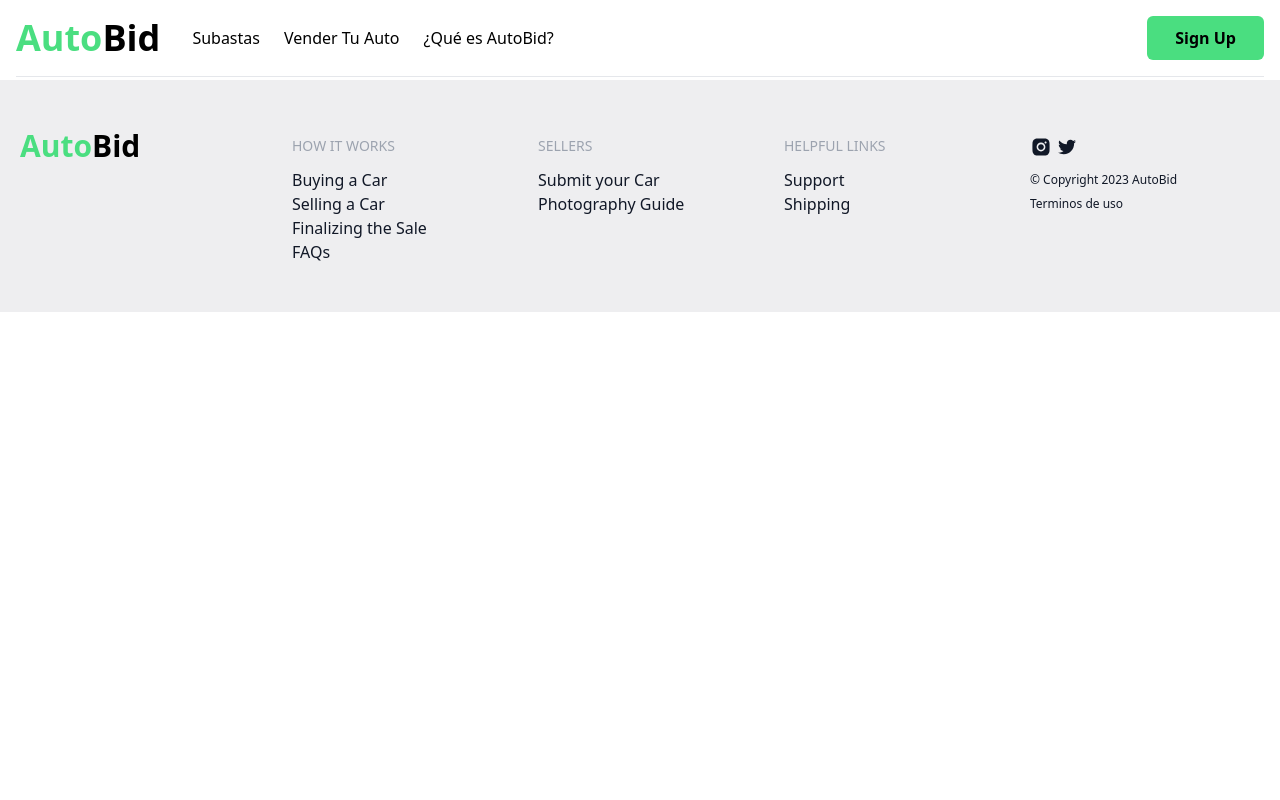
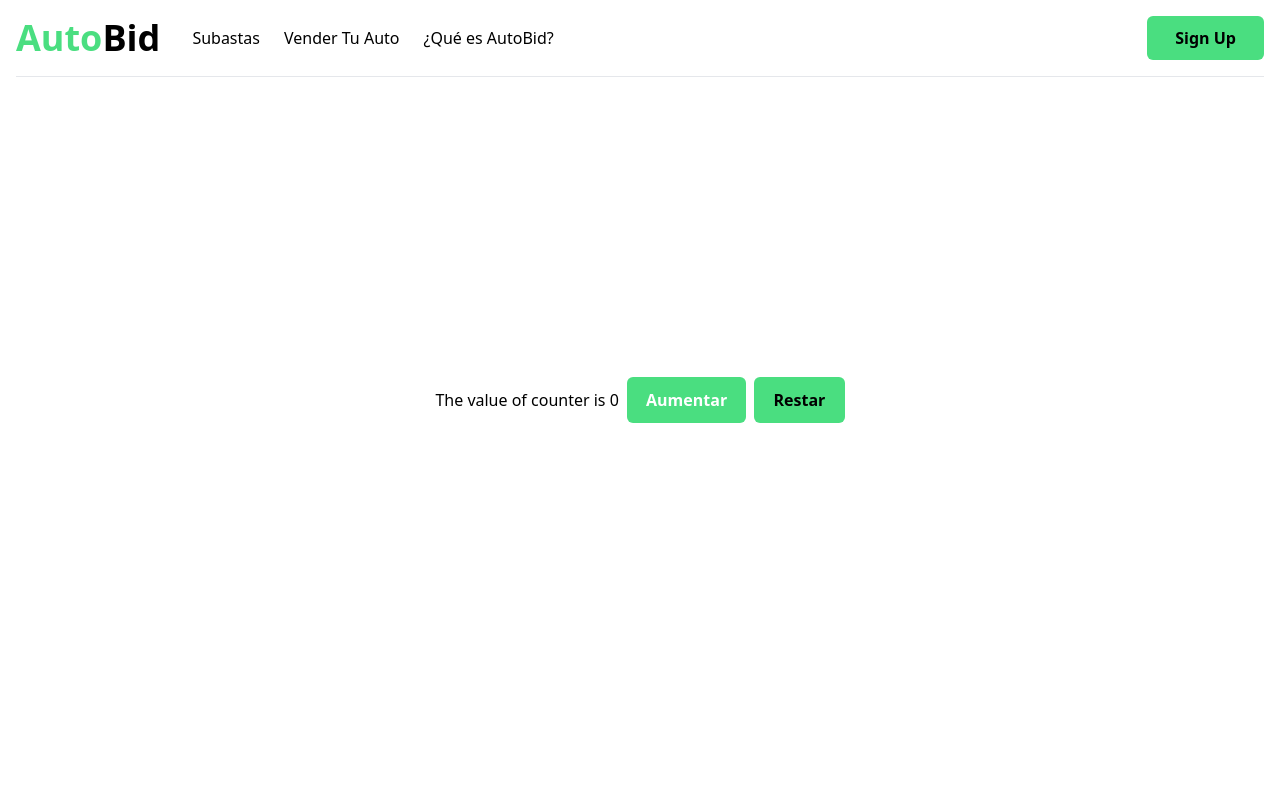
Before and after one commit to matumoralli/AutoBid-Client, a Next.js app: page / in a window 1280 px wide. Shown: the top 800 px of the page. Built offline with nearby package versions, Linux system fonts and the light colour scheme; no server answers.

Commit message:
Redux toolkit setup

```diff
--- a/package.json
+++ b/package.json
@@ -10,17 +10,21 @@
   },
   "dependencies": {
     "@auth0/nextjs-auth0": "^2.6.0",
+    "@reduxjs/toolkit": "^1.9.5",
     "axios": "^1.4.0",
     "dotenv": "^16.0.3",
     "next": "13.4.2",
     "react": "18.2.0",
     "react-dom": "18.2.0",
     "react-icons": "^4.8.0",
+    "react-redux": "^8.0.5",
     "react-scroll": "^1.8.9"
   },
   "devDependencies": {
     "autoprefixer": "^10.4.14",
     "postcss": "^8.4.23",
+    "prettier": "^2.8.8",
+    "prettier-plugin-tailwindcss": "^0.3.0",
     "tailwindcss": "^3.3.2"
   }
 }
--- /dev/null
+++ b/prettier.config.js
@@ -0,0 +1,4 @@
+module.exports = {
+  plugins: [require('prettier-plugin-tailwindcss')],
+  tailwindConfig: './tailwind.config.js',
+}
--- /dev/null
+++ b/slices/counterSlice.js
@@ -0,0 +1,26 @@
+import { createSlice } from '@reduxjs/toolkit'
+
+const initialState = {
+  value: 0,
+}
+
+export const counterSlice = createSlice({
+  name: 'counter',
+  initialState,
+  reducers: {
+    increment: (state) => {
+      state.value += 1
+    },
+    decrement: (state) => {
+      state.value -= 1
+    },
+    incrementByAmount: (state, action) => {
+      state.value += action.payload
+    },
+  },
+})
+
+// Action creators are generated for each case reducer function
+export const { increment, decrement, incrementByAmount } = counterSlice.actions
+
+export default counterSlice.reducer
--- /dev/null
+++ b/src/common/DefButton.jsx
@@ -0,0 +1,15 @@
+import React from "react";
+
+export default function DefButton({ children, className, onClick }) {
+  return (
+    // use className prop only to change text color. Other changes can result in unexpected behavior.
+    <div className={className ? className : ""}>
+      <button
+        onClick={onClick}
+        className={`rounded-md bg-green-400 px-[1.2em] py-[0.7em] text-sm font-semibold text-inherit hover:text-gray-300 hover:bg-green-500 md:text-base`}
+      >
+        {children}
+      </button>
+    </div>
+  );
+}
--- a/src/pages/_app.js
+++ b/src/pages/_app.js
@@ -2,14 +2,18 @@ import "@/styles/globals.css";
 import Navbar from "@/common/Navbar";
 import Footer from "@/common/Footer";
 import { UserProvider } from "@auth0/nextjs-auth0/client";
+import { store } from "../../store";
+import { Provider } from "react-redux";
 
 export default function App({ Component, pageProps }) {
   return (
     <>
       <UserProvider>
-        <Navbar />
-        <Component {...pageProps} />
-        <Footer />
+        <Provider store={store}>
+          <Navbar />
+          <Component {...pageProps} />
+          <Footer />
+        </Provider>
       </UserProvider>
     </>
   );
--- a/src/pages/index.js
+++ b/src/pages/index.js
@@ -1,7 +1,13 @@
-import Head from 'next/head'
-import Image from 'next/image'
+import Head from "next/head";
+import Image from "next/image";
+import { useSelector, useDispatch } from "react-redux";
+import { decrement, increment } from "../../slices/counterSlice";
+import DefButton from "@/common/DefButton";
 
 export default function Home() {
+  const counter = useSelector((state) => state.counter.value);
+  const dispatch = useDispatch();
+
   return (
     <>
       <Head>
@@ -10,6 +16,13 @@ export default function Home() {
         <meta name="viewport" content="width=device-width, initial-scale=1" />
         <link rel="icon" href="/favicon.ico" />
       </Head>
+      <main className="container flex h-screen items-center justify-center gap-2">
+        <h1>The value of counter is {counter}</h1>
+        <DefButton className="text-white" onClick={() => dispatch(increment())}>
+          Aumentar
+        </DefButton>
+        <DefButton onClick={() => dispatch(decrement())}>Restar</DefButton>
+      </main>
     </>
-  )
-};
+  );
+}
--- /dev/null
+++ b/store.js
@@ -0,0 +1,8 @@
+import { configureStore } from '@reduxjs/toolkit'
+import counterReducer from './slices/counterSlice'
+
+export const store = configureStore({
+  reducer: {
+    counter: counterReducer,
+  },
+})
```
Also changed, not shown: 1 other file (tests, documents, lock files or other folders).
